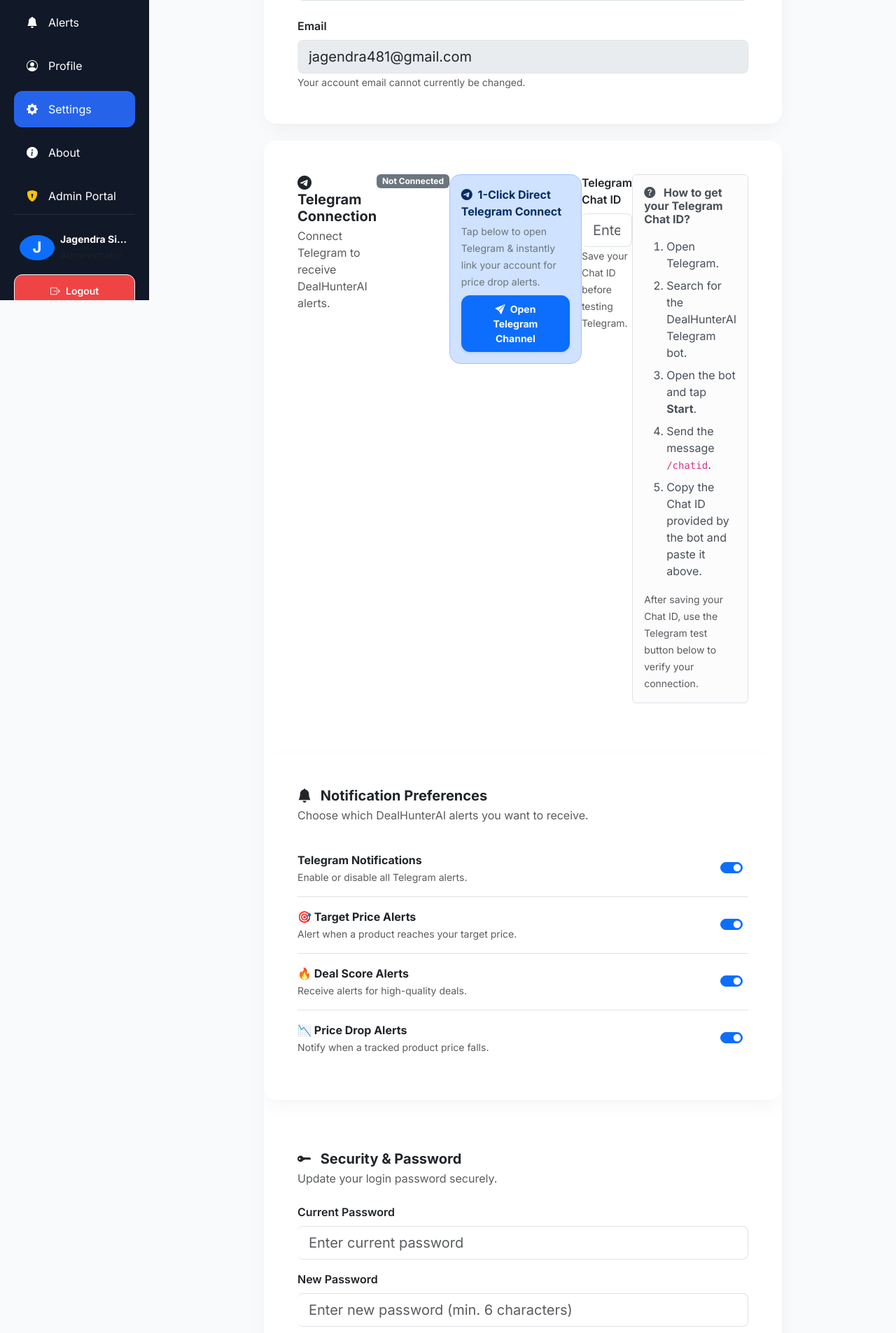
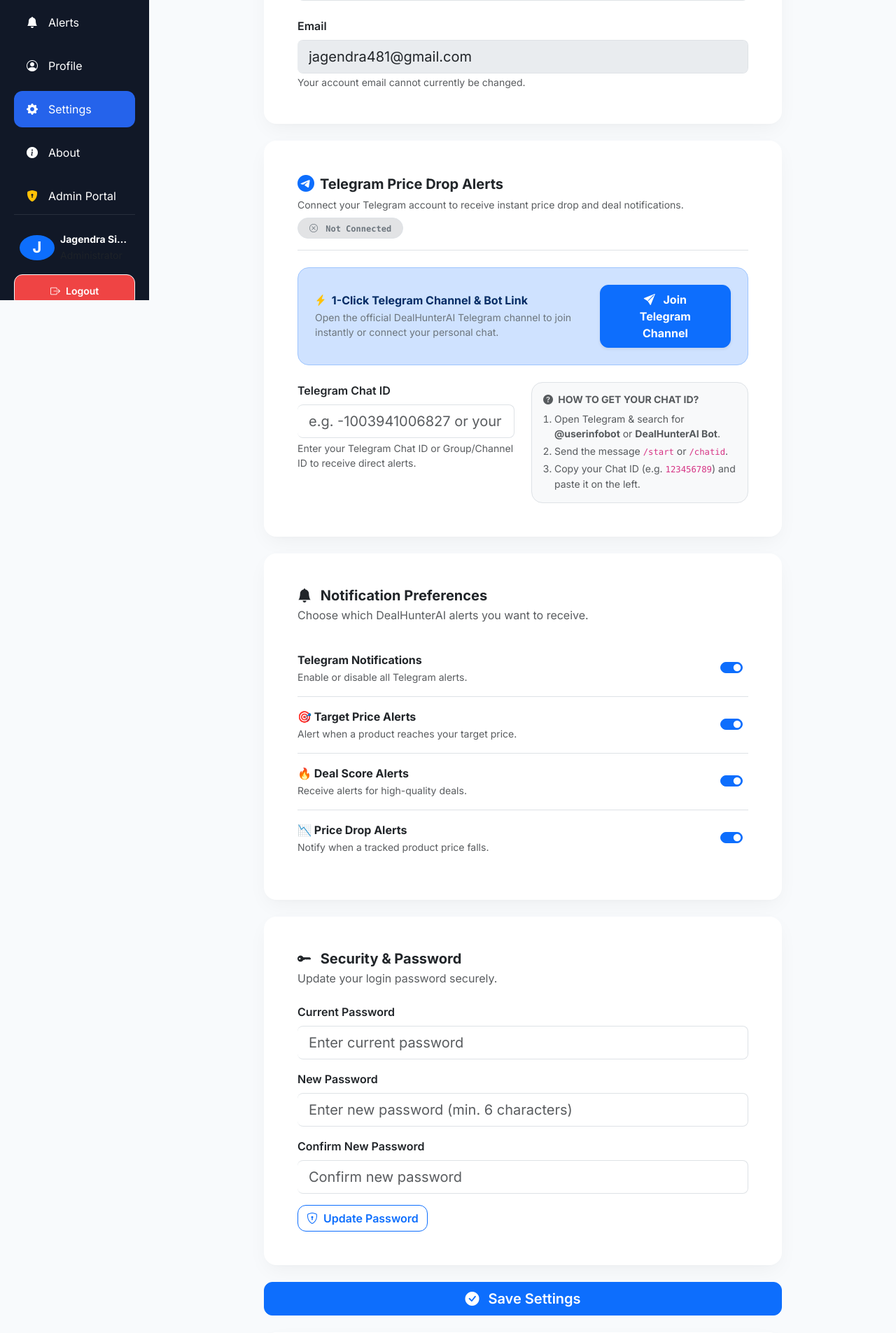
Before and after one commit to jagendra481/DealHunterAI, a Flask app: page /settings in a window 1280 px wide. Shown: the part 371-2276 px from the top of the page at 70% size. Run offline with Flask 3, Linux system fonts and the light colour scheme; a user stored in the database is signed in; data comes from the database, SQL or seed files in the repository.

Commit message:
Fix Telegram Connection card UI layout overflow, add clean 2-column input and step-by-step guide

```diff
--- a/templates/settings/index.html
+++ b/templates/settings/index.html
@@ -91,143 +91,91 @@ Settings | DealHunterAI
 
 
                 <!-- TELEGRAM CONNECTION -->
-
                 <div class="card border-0 shadow-sm mb-4">
-
                     <div class="card-body p-4 p-md-5">
 
-                        <div
-                            class="d-flex justify-content-between align-items-start mb-4"
-                        >
-
+                        <!-- HEADER -->
+                        <div class="d-flex justify-content-between align-items-center mb-4 flex-wrap gap-2 pb-3 border-bottom">
                             <div>
-
-                                <h5 class="fw-bold mb-1">
-
-                                    <i class="bi bi-telegram me-2"></i>
-
-                                    Telegram Connection
-
+                                <h5 class="fw-bold mb-1 d-flex align-items-center gap-2">
+                                    <i class="bi bi-telegram text-primary fs-4"></i>
+                                    Telegram Price Drop Alerts
                                 </h5>
-
-                                <p class="text-muted mb-0">
-                                    Connect Telegram to receive DealHunterAI alerts.
+                                <p class="text-muted mb-0 small">
+                                    Connect your Telegram account to receive instant price drop and deal notifications.
                                 </p>
-
                             </div>
 
+                            {% if user.telegram_chat_id %}
+                            <span class="badge bg-success-subtle text-success border border-success-subtle px-3 py-2 rounded-pill font-monospace fw-bold">
+                                <i class="bi bi-check-circle-fill me-1"></i> Connected
+                            </span>
+                            {% else %}
+                            <span class="badge bg-secondary-subtle text-secondary border px-3 py-2 rounded-pill font-monospace fw-bold">
+                                <i class="bi bi-x-circle me-1"></i> Not Connected
+                            </span>
+                            {% endif %}
+                        </div>
 
-                            {% if user.telegram_chat_id %}
-
-                            <span class="badge bg-success">
-
-                                <i class="bi bi-check-circle-fill"></i>
-
-                                Connected
-
-                            </span>
-
-                            {% else %}
-
-                            <span class="badge bg-secondary">
-
-                                Not Connected
-
-                            </span>
-
-                            {% endif %}
-
-                        <!-- 1-CLICK DIRECT TELEGRAM CONNECT -->
-                        <div class="p-3 bg-primary-subtle border border-primary-subtle rounded-4 mb-4">
-                            <div class="d-flex align-items-center justify-content-between flex-wrap gap-2">
-                                <div>
-                                    <strong class="d-block text-primary-emphasis mb-1">
-                                        <i class="bi bi-telegram me-1"></i> 1-Click Direct Telegram Connect
-                                    </strong>
-                                    <span class="small text-secondary">
-                                        Tap below to open Telegram & instantly link your account for price drop alerts.
-                                    </span>
+                        <!-- 1-CLICK ACTION BANNER -->
+                        <div class="p-4 bg-primary-subtle border border-primary-subtle rounded-4 mb-4">
+                            <div class="row align-items-center g-3">
+                                <div class="col-lg-8">
+                                    <h6 class="fw-bold text-primary-emphasis mb-1">
+                                        <i class="bi bi-lightning-charge-fill text-warning me-1"></i> 1-Click Telegram Channel & Bot Link
+                                    </h6>
+                                    <p class="small text-secondary mb-0">
+                                        Open the official DealHunterAI Telegram channel to join instantly or connect your personal chat.
+                                    </p>
                                 </div>
-                                <a href="https://t.me/c/3941006827/1" target="_blank" class="btn btn-primary btn-sm fw-bold px-3 py-2 shadow-sm rounded-3">
-                                    <i class="bi bi-send-fill me-1"></i> Open Telegram Channel
+                                <div class="col-lg-4 text-lg-end">
+                                    <a href="https://t.me/c/3941006827/1" target="_blank" class="btn btn-primary btn-md fw-bold shadow-sm rounded-3 px-4 py-2 w-100 w-lg-auto">
+                                        <i class="bi bi-send-fill me-2"></i> Join Telegram Channel
                                     </a>
                                 </div>
                             </div>
+                        </div>
 
-                        <div class="mb-4">
-
-
+                        <!-- INPUT & INSTRUCTIONS -->
+                        <div class="row g-4">
+                            <div class="col-lg-6">
+                                <div class="mb-3">
                                     <label class="form-label fw-semibold">
                                         Telegram Chat ID
                                     </label>
-
                                     <input
                                         type="text"
                                         name="telegram_chat_id"
                                         class="form-control form-control-lg"
                                         value="{{ user.telegram_chat_id or '' }}"
-                                placeholder="Enter Telegram Chat ID"
+                                        placeholder="e.g. -1003941006827 or your Chat ID"
                                     >
+                                    <small class="text-muted mt-1 d-block">
+                                        Enter your Telegram Chat ID or Group/Channel ID to receive direct alerts.
+                                    </small>
+                                </div>
+                            </div>
 
-                            <small class="text-muted">
-                                Save your Chat ID before testing Telegram.
-                            </small>
+                            <div class="col-lg-6">
+                                <div class="p-3 bg-light rounded-4 border">
+                                    <h6 class="fw-bold mb-2 small text-uppercase text-muted">
+                                        <i class="bi bi-question-circle-fill me-1"></i> How to get your Chat ID?
+                                    </h6>
+                                    <ol class="small text-muted mb-0 ps-3">
+                                        <li class="mb-1">Open Telegram & search for <strong>@userinfobot</strong> or <strong>DealHunterAI Bot</strong>.</li>
+                                        <li class="mb-1">Send the message <code>/start</code> or <code>/chatid</code>.</li>
+                                        <li>Copy your Chat ID (e.g. <code>123456789</code>) and paste it on the left.</li>
+                                    </ol>
+                                </div>
+                            </div>
+                        </div>
 
+                    </div>
                 </div>
 
 
-                        <!-- CHAT ID GUIDE -->
+                <!-- NOTIFICATION PREFERENCES -->
 
-                        <div class="alert alert-light border mb-0">
-
-                            <h6 class="fw-bold mb-3">
-
-                                <i class="bi bi-question-circle-fill me-2"></i>
-
-                                How to get your Telegram Chat ID?
-
-                            </h6>
-
-                            <ol class="mb-3">
-
-                                <li class="mb-2">
-                                    Open Telegram.
-                                </li>
-
-                                <li class="mb-2">
-                                    Search for the DealHunterAI Telegram bot.
-                                </li>
-
-                                <li class="mb-2">
-                                    Open the bot and tap
-                                    <strong>Start</strong>.
-                                </li>
-
-                                <li class="mb-2">
-                                    Send the message
-                                    <code>/chatid</code>.
-                                </li>
-
-                                <li>
-                                    Copy the Chat ID provided by the bot
-                                    and paste it above.
-                                </li>
-
-                            </ol>
-
-                            <small class="text-muted">
-
-                                After saving your Chat ID, use the
-                                Telegram test button below to verify
-                                your connection.
-
-                            </small>
-
-                        </div>
-
-                    </div>
-
-                </div>
 
 
                 <!-- NOTIFICATION PREFERENCES -->
```
Lines whose indentation alone changed are shown as unchanged.
